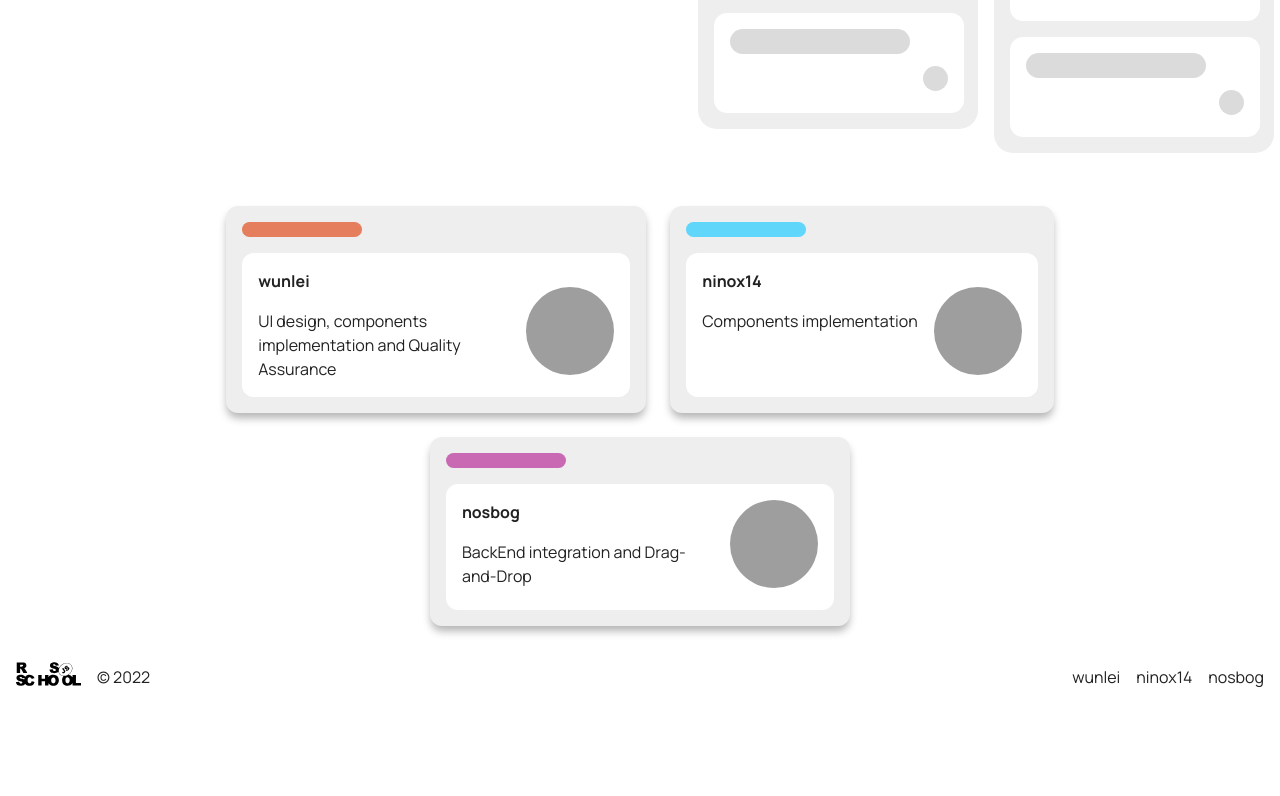
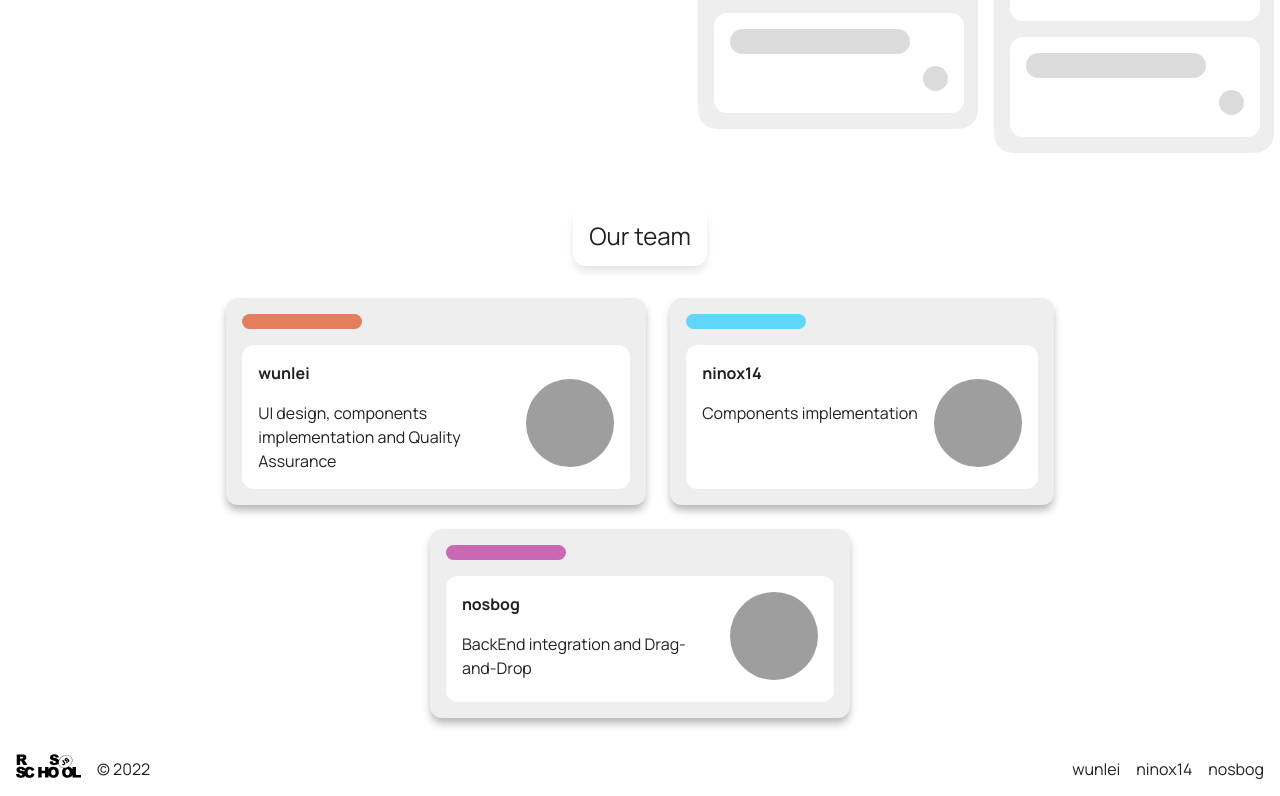
Before and after one commit to wunlei/project-management-app, a React (Create React App) app: page / in a window 1280 px wide. Shown: the part 786-1582 px from the top of the page. Before the commit the page ends 1490 px from the top, so only its background shows below. Built offline with nearby package versions, Linux system fonts and the light colour scheme; grey boxes are pictures that could not be loaded.

Commit message:
feat: add our team title

```diff
--- a/src/localization/resources/en.json
+++ b/src/localization/resources/en.json
@@ -67,5 +67,6 @@
   "UI design, components implementation and Quality Assurance": "UI design, components implementation and Quality Assurance",
   "Components implementation": "Components implementation",
   "BackEnd integration and Drag-and-Drop": "BackEnd integration and Drag-and-Drop",
-  "Get started": "Get started"
+  "Get started": "Get started",
+  "Our team": "Our team"
 }
--- a/src/localization/resources/ru.json
+++ b/src/localization/resources/ru.json
@@ -67,5 +67,6 @@
   "UI design, components implementation and Quality Assurance": "UI дизайн, разработка компонентов и Quality Assurance",
   "Components implementation": "Разработка компонентов",
   "BackEnd integration and Drag-and-Drop": "Интеграция с BackEnd и Drag-and-Drop",
-  "Get started": "Начать"
+  "Get started": "Начать",
+  "Our team": "Наша команда"
 }
--- a/src/pages/Home/HomePage.tsx
+++ b/src/pages/Home/HomePage.tsx
@@ -147,6 +147,20 @@ function HomePage() {
         </Stack>
       </Stack>
       <Container sx={{ mt: 6 }}>
+        <Stack alignItems="center">
+          <Typography
+            variant="h3"
+            sx={{
+              padding: 2,
+              backgroundColor: 'white',
+              borderRadius: 3,
+              boxShadow: '0px 6px 8px -1px rgba(0, 0, 0, 0.115);',
+              maxWidth: 'fit-content',
+            }}
+            textAlign="center"
+          >
+            {t('Our team')}
+          </Typography>
           <Stack
             flexDirection="row"
             mt={4}
@@ -176,7 +190,11 @@ function HomePage() {
                   direction="row"
                   padding={2}
                   spacing={2}
-                sx={{ borderRadius: 3, backgroundColor: 'white', flexGrow: 1 }}
+                  sx={{
+                    borderRadius: 3,
+                    backgroundColor: 'white',
+                    flexGrow: 1,
+                  }}
                 >
                   <Stack spacing={2}>
                     <Typography fontWeight={700}>{item.name}</Typography>
@@ -205,6 +223,7 @@ function HomePage() {
               </Stack>
             ))}
           </Stack>
+        </Stack>
       </Container>
     </main>
   );
```
Lines whose indentation alone changed are shown as unchanged.
